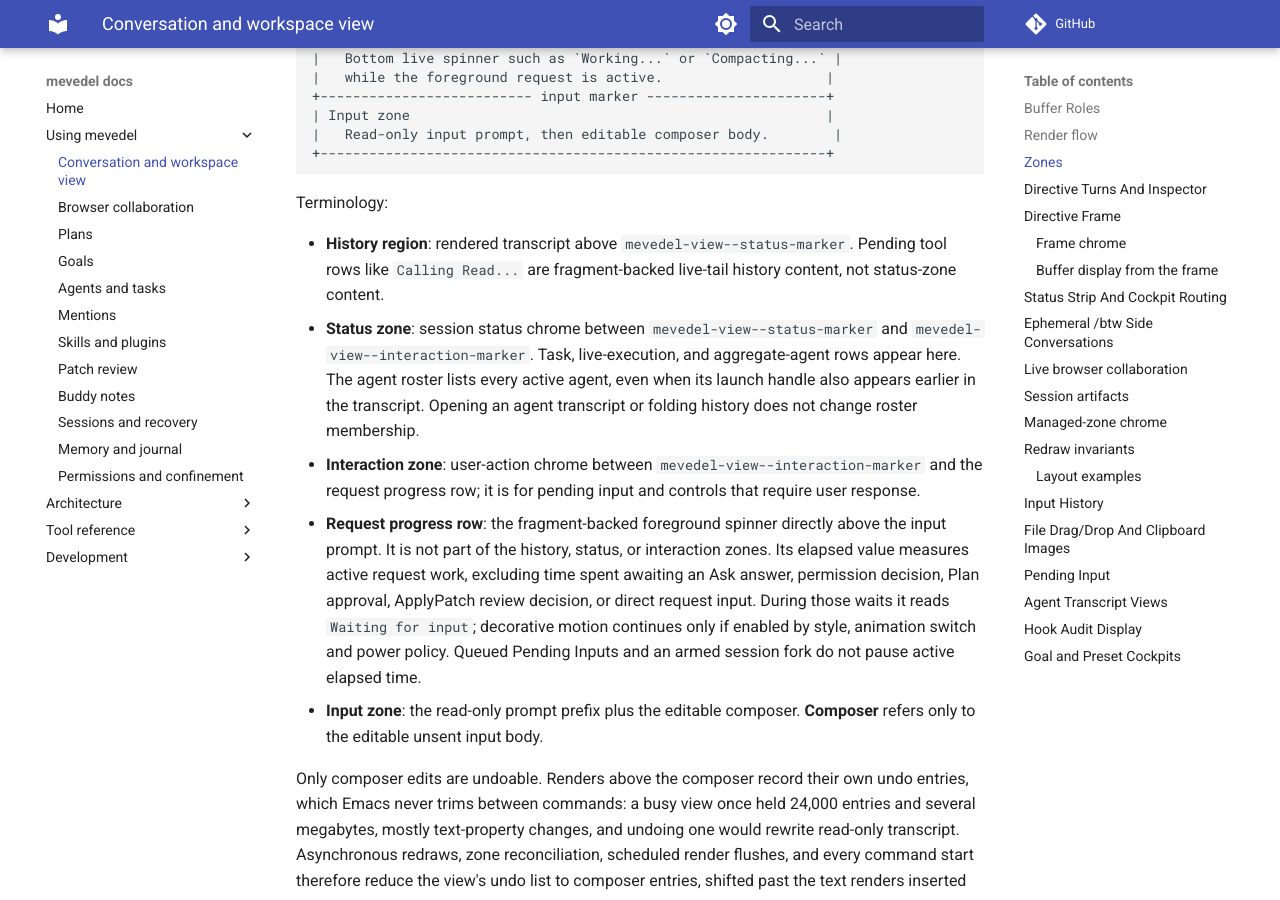
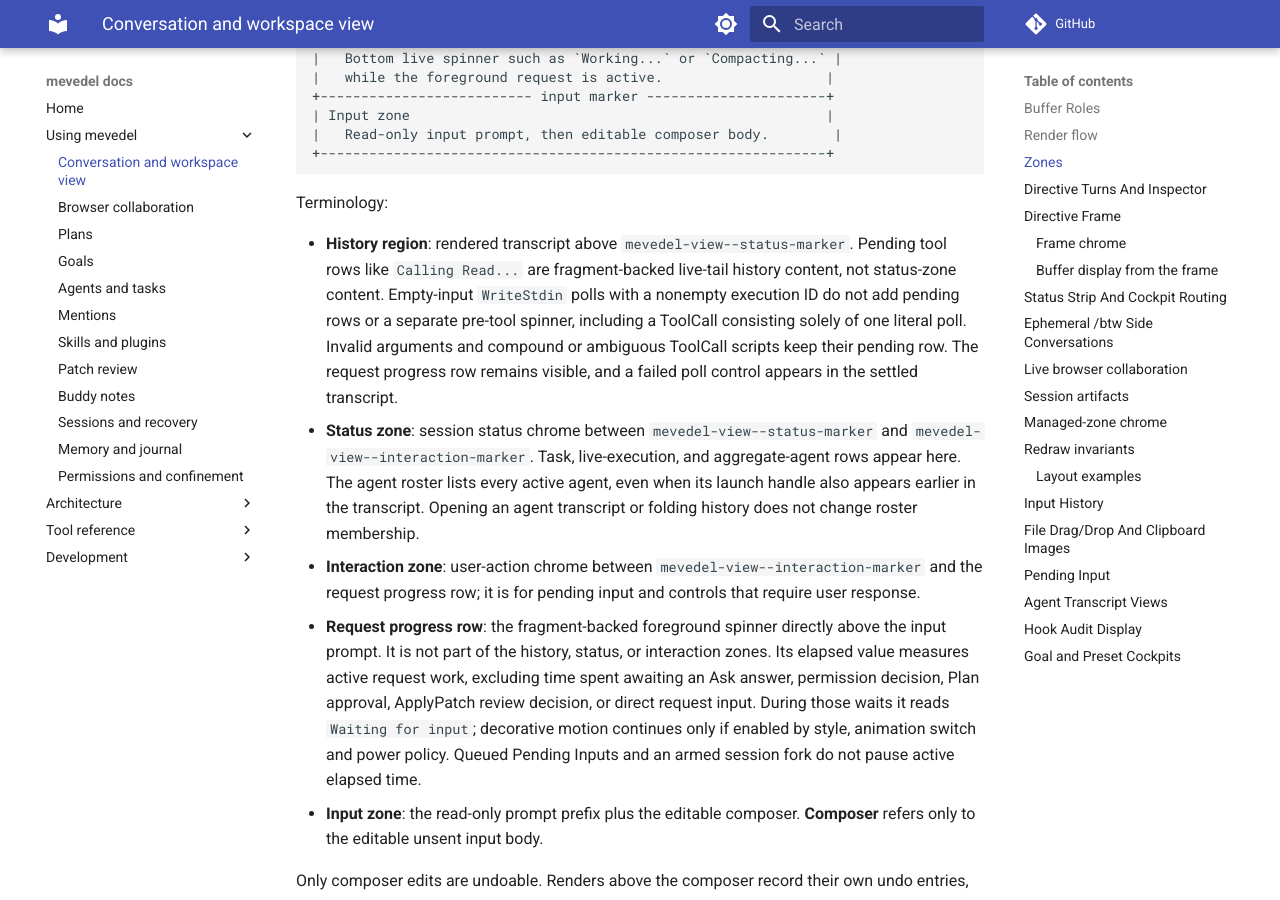
Before and after one commit to FrauH0lle/mevedel, an MkDocs documentation site: the page built from docs/view.md, in a window 1280 px wide and 900 px high, scrolled down 11960 px. Built offline with MkDocs 1.6.1 and Material for MkDocs 9.7.7, drawn with Linux system fonts in a browser that asks for light colours; comment, search, counter and statistics services are not loaded.

Commit message:
fix(view): Hide transient routine execution polls

```diff
--- a/docs/view.md
+++ b/docs/view.md
@@ -581,7 +581,12 @@
 
 - **History region**: rendered transcript above `mevedel-view--status-marker`.
   Pending tool rows like `Calling Read...` are fragment-backed live-tail
-  history content, not status-zone content.
+  history content, not status-zone content. Empty-input `WriteStdin` polls with
+  a nonempty execution ID do not add pending rows or a separate pre-tool
+  spinner, including a ToolCall consisting solely of one literal poll. Invalid
+  arguments and compound or ambiguous ToolCall scripts keep their pending row.
+  The request progress row remains visible, and a failed poll control appears
+  in the settled transcript.
 - **Status zone**: session status chrome between `mevedel-view--status-marker`
   and `mevedel-view--interaction-marker`. Task, live-execution, and
   aggregate-agent rows appear here. The agent roster lists every active agent,
```
Also changed, not shown: 2 other files.
